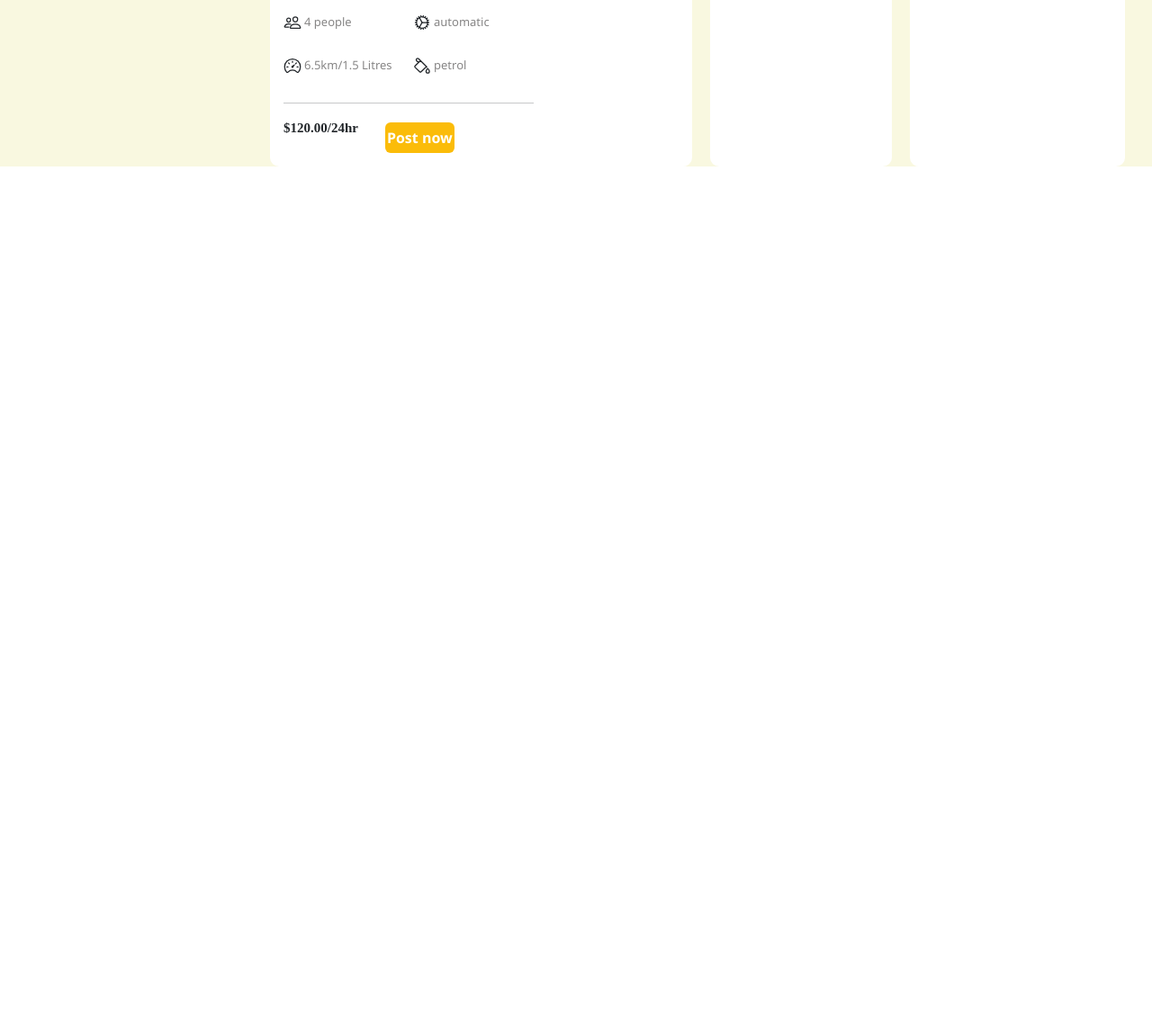
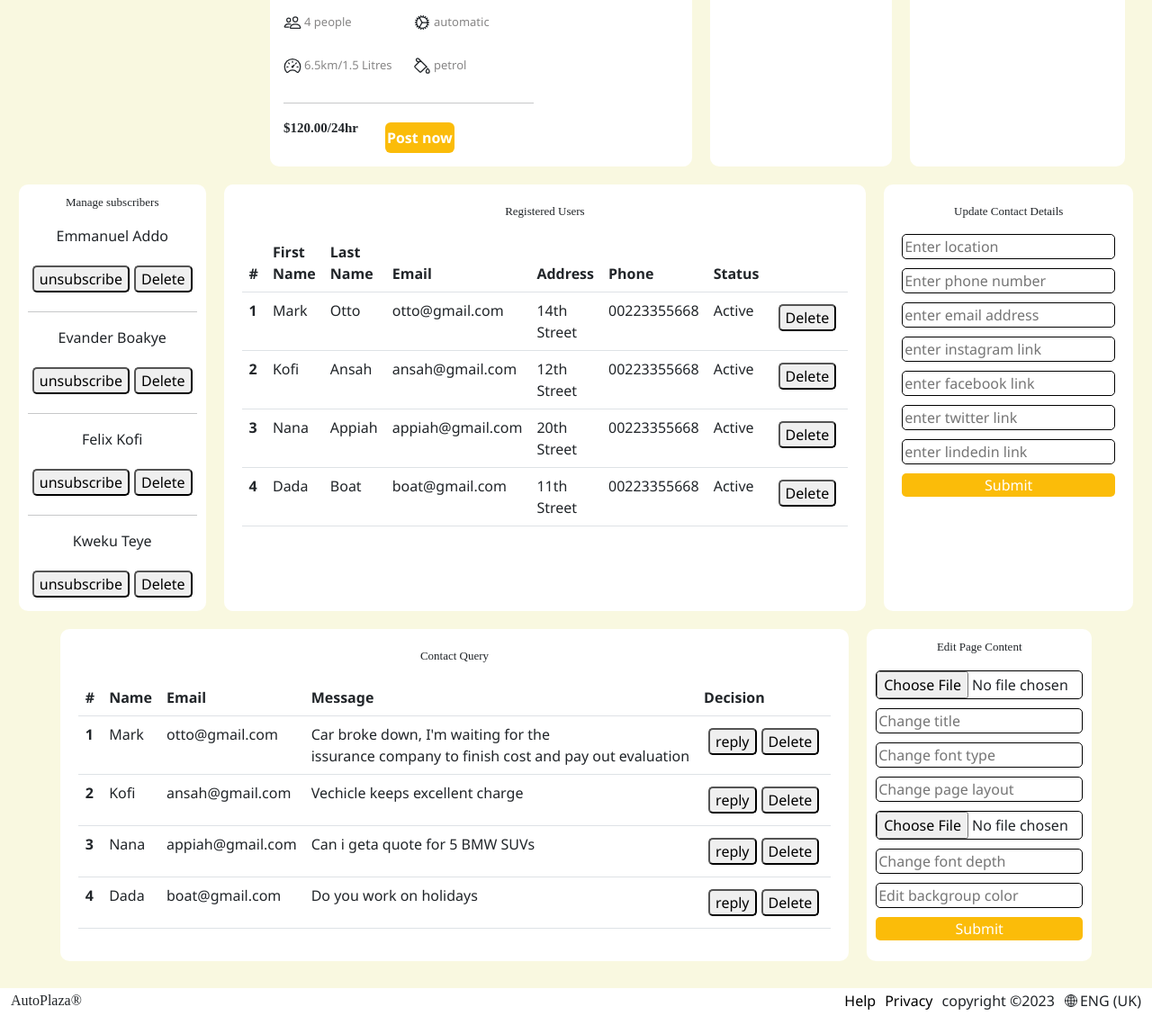
Before and after one commit to Wediah/Car-rental-company, a PHP site: page /admin.html in a window 1280 px wide. Shown: the part 916-2055 px from the top of the page at 90% size. Before the commit the page ends 1101 px from the top, so only its background shows below. Run offline with PHP 8.4, Linux system fonts and the light colour scheme.

Commit message:
aligns admin page

```diff
--- a/admin.html
+++ b/admin.html
@@ -56,6 +56,7 @@
         </div>
     </div>
 
+    <!--pop-up button for admin-->
     <div class="modal fade" id="adminpassModal" tabindex="-1" aria-labelledby="exampleModalLabel" aria-hidden="true">
         <div class="modal-dialog">
           <div class="modal-content">
@@ -75,6 +76,7 @@
         </div>
     </div>
 
+    <!--main admin page-->
     <div class="content">
     <h4 class="adb">Admin Dashboard</h4>
     <div class="fbx">
@@ -253,8 +255,245 @@
         </div>
     </div>
 
+    <div class="ndbx">
+        <div class="cm">
+            <p class="cart">Manage subscribers</p>
+            <div class="carstatus">
+                <div>
+                    <p class="crnme">Emmanuel Addo</p>
+                <div class="mtb">
+                    <button class="mtbs">unsubscribe</button>
+                    <button class="mtbs">Delete</button>
+                </div>
+                </div>
+                <hr>
+                <div>
+                    <p class="crnme">Evander Boakye</p>
+                <div class="mtb">
+                    <button class="mtbs">unsubscribe</button>
+                    <button class="mtbs">Delete</button>
+                </div>
+                </div>
+                <hr>
+                <div>
+                    <p class="crnme">Felix Kofi</p>
+                <div class="mtb">
+                    <button class="mtbs">unsubscribe</button>
+                    <button class="mtbs">Delete</button>
+                </div>
+                </div>
+                <hr>
+                <div>
+                    <p class="crnme">Kweku Teye</p>
+                <div class="mtb">
+                    <button class="mtbs">unsubscribe</button>
+                    <button class="mtbs">Delete</button>
+                </div>
+                </div>
+
+            </div>
+
+
+        </div>
+
+        <div class="tm">
+            <p class="cart">Registered Users</p>
+            <table class="table">
+                <thead class="thead-dark">
+                  <tr>
+                    <th scope="col">#</th>
+                    <th scope="col">First Name</th>
+                    <th scope="col">Last Name</th>
+                    <th scope="col">Email</th>
+                    <th scope="col">Address</th>
+                    <th scope="col">Phone</th>
+                    <th scope="col">Status</th>
+                    <th scope="col"></th>
+
+                  </tr>
+                </thead>
+                <tbody>
+                  <tr>
+                    <th scope="row">1</th>
+                    <td>Mark</td>
+                    <td>Otto</td>
+                    <td>otto@gmail.com</td>
+                    <td>14th Street</td>
+                    <td>00223355668</td>
+                    <td>Active</td>
+                    <td>
+                        <div class="mtb">
+                            <button class="mtbs">Delete</button>
+                        </div>
+                    </td>
+                  </tr>
+                  <tr>
+                    <th scope="row">2</th>
+                    <td>Kofi</td>
+                    <td>Ansah</td>
+                    <td>ansah@gmail.com</td>
+                    <td>12th Street</td>
+                    <td>00223355668</td>
+                    <td>Active</td>
+                    <td>
+                        <div class="mtb">
+                            <button class="mtbs">Delete</button>
+                        </div>
+                    </td>
+                  </tr>
+                  <tr>
+                    <th scope="row">3</th>
+                    <td>Nana</td>
+                    <td>Appiah</td>
+                    <td>appiah@gmail.com</td>
+                    <td>20th Street</td>
+                    <td>00223355668</td>
+                    <td>Active</td>
+                    <td>
+                        <div class="mtb">
+                            <button class="mtbs">Delete</button>
+                        </div>
+                    </td>
+                  </tr>
+                  <tr>
+                    <th scope="row">4</th>
+                    <td>Dada</td>
+                    <td>Boat</td>
+                    <td>boat@gmail.com</td>
+                    <td>11th Street</td>
+                    <td>00223355668</td>
+                    <td>Active</td>
+                    <td>
+                        <div class="mtb">
+                            <button class="mtbs">Delete</button>
+                        </div>
+                    </td>
+                  </tr>
+                </tbody>
+              </table>
+
+
+        </div>
+
+        <div class="tm">
+            <p class="cart">Update Contact Details</p>
+            <div class="contactup">
+                <input class="ccb" type="text" placeholder="Enter location">
+                <input class="ccb" type="text" placeholder="Enter phone number">
+                <input class="ccb" type="text" placeholder="enter email address">
+                <input class="ccb" type="text" placeholder="enter instagram link">
+                <input class="ccb" type="text" placeholder="enter facebook link">
+                <input class="ccb" type="text" placeholder="enter twitter link">
+                <input class="ccb" type="text" placeholder="enter lindedin link">
+                <input type="submit" class="ccb1" placeholder="save changes" name="save changes">
+            </div>
+
+        </div>
+    </div>
+
+    <div class="ndbx">
+        <div class="tm">
+            <p class="cart">Contact Query</p>
+            <table class="table">
+                <thead class="thead-dark">
+                  <tr>
+                    <th scope="col">#</th>
+                    <th scope="col">Name</th>
+                    <th scope="col">Email</th>
+                    <th scope="col">Message</th>
+                    <th scope="col">Decision</th>
+                  </tr>
+                </thead>
+                <tbody>
+                  <tr>
+                    <th scope="row">1</th>
+                    <td>Mark</td>
+                    <td>otto@gmail.com</td>
+                    <td>Car broke down, I'm waiting for the <br> issurance company to finish cost and pay out evaluation</td>
+                    <td>
+                        <div class="mtb">
+                            <button class="mtbs">reply</button>
+                            <button class="mtbs">Delete</button>
+                        </div>
+                    </td>
+                  </tr>
+                  <tr>
+                    <th scope="row">2</th>
+                    <td>Kofi</td>
+                    <td>ansah@gmail.com</td>
+                    <td>Vechicle keeps excellent charge</td>
+                    <td>
+                        <div class="mtb">
+                            <button class="mtbs">reply</button>
+                            <button class="mtbs">Delete</button>
+                        </div>
+                    </td>
+                  </tr>
+                  <tr>
+                    <th scope="row">3</th>
+                    <td>Nana</td>
+                    <td>appiah@gmail.com</td>
+                    <td>Can i geta quote for 5 BMW SUVs</td>
+                    <td>
+                        <div class="mtb">
+                            <button class="mtbs">reply</button>
+                            <button class="mtbs">Delete</button>
+                        </div>
+                    </td>
+                  </tr>
+                  <tr>
+                    <th scope="row">4</th>
+                    <td>Dada</td>
+                    <td>boat@gmail.com</td>
+                    <td>Do you work on holidays</td>
+                    <td>
+                        <div class="mtb">
+                            <button class="mtbs">reply</button>
+                            <button class="mtbs">Delete</button>
+                        </div>
+                    </td>
+                  </tr>
+                </tbody>
+              </table>
+        </div>
+
+        <div class="cm">
+            <p class="cart">Edit Page Content</p>
+            <div class="contactup">
+                <input class="ccb" type="file" placeholder="Enter Logo">
+                <input class="ccb" type="text" placeholder="Change title">
+                <input class="ccb" type="text" placeholder="Change font type">
+                <input class="ccb" type="text" placeholder="Change page layout">
+                <input class="ccb" type="file" placeholder="Change favicon">
+                <input class="ccb" type="text" placeholder="Change font depth">
+                <input class="ccb" type="text" placeholder="Edit backgroup color">
+                <input type="submit" class="ccb1" placeholder="save changes" name="save changes">
+            </div>
+
+
+        </div>
+    </div>
+
+
+
 </div>
 
 
+<!--footer-->
+<div class="footer0">
+    <div class="footer">
+      <div class="title">AutoPlaza®</div>
+      <div class="footer2">
+        <div><a href="help.html">Help</a> </div>
+        <div><a href="privacy.html">Privacy</a> </div>
+        <div>copyright ©2023</div>
+        <div class="footer3">
+          <ion-icon name="globe-outline"></ion-icon>
+          <div>ENG (UK)</div>
+        </div>
+
+      </div>
+    </div>
+  </div>
 </body>
 </html>
--- a/style.css
+++ b/style.css
@@ -1190,6 +1190,7 @@ figcaption {
 .content {
   margin-left: 30px;
   margin-right: 30px;
+  margin-bottom: 30px;
 }
 
 .adb {
@@ -1214,7 +1215,7 @@ figcaption {
   }
   .fbx {
     flex-direction: column;
-    justify-items: center;
+    justify-content: center;
   }
 }
 
@@ -1309,3 +1310,29 @@ figcaption {
   display: flex;
   flex-direction: column;
 }
+
+.ndbx {
+  display: flex;
+  flex-direction: row;
+  gap: 20px;
+  margin-top: 20px;
+  justify-content: center;
+}
+
+@media screen and (max-width: 600px) {
+  .ndbx {
+    flex-direction: column;
+  }
+}
+
+.tm {
+  background-color: #FFFFFF;
+  padding: 20px;
+  border-radius: 10px;
+}
+
+.contactup {
+  display: flex;
+  flex-direction: column;
+  gap: 10px;
+}
```
